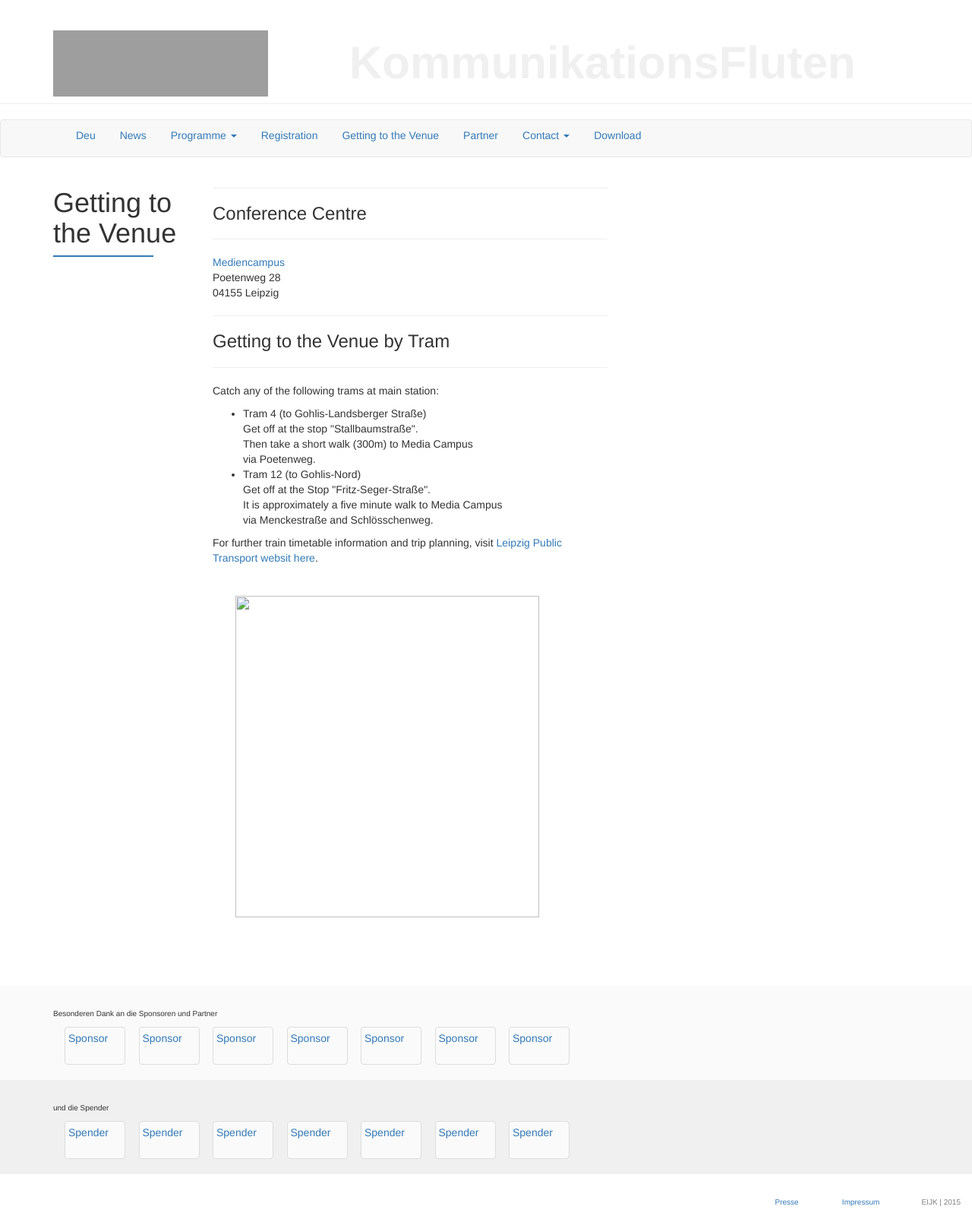
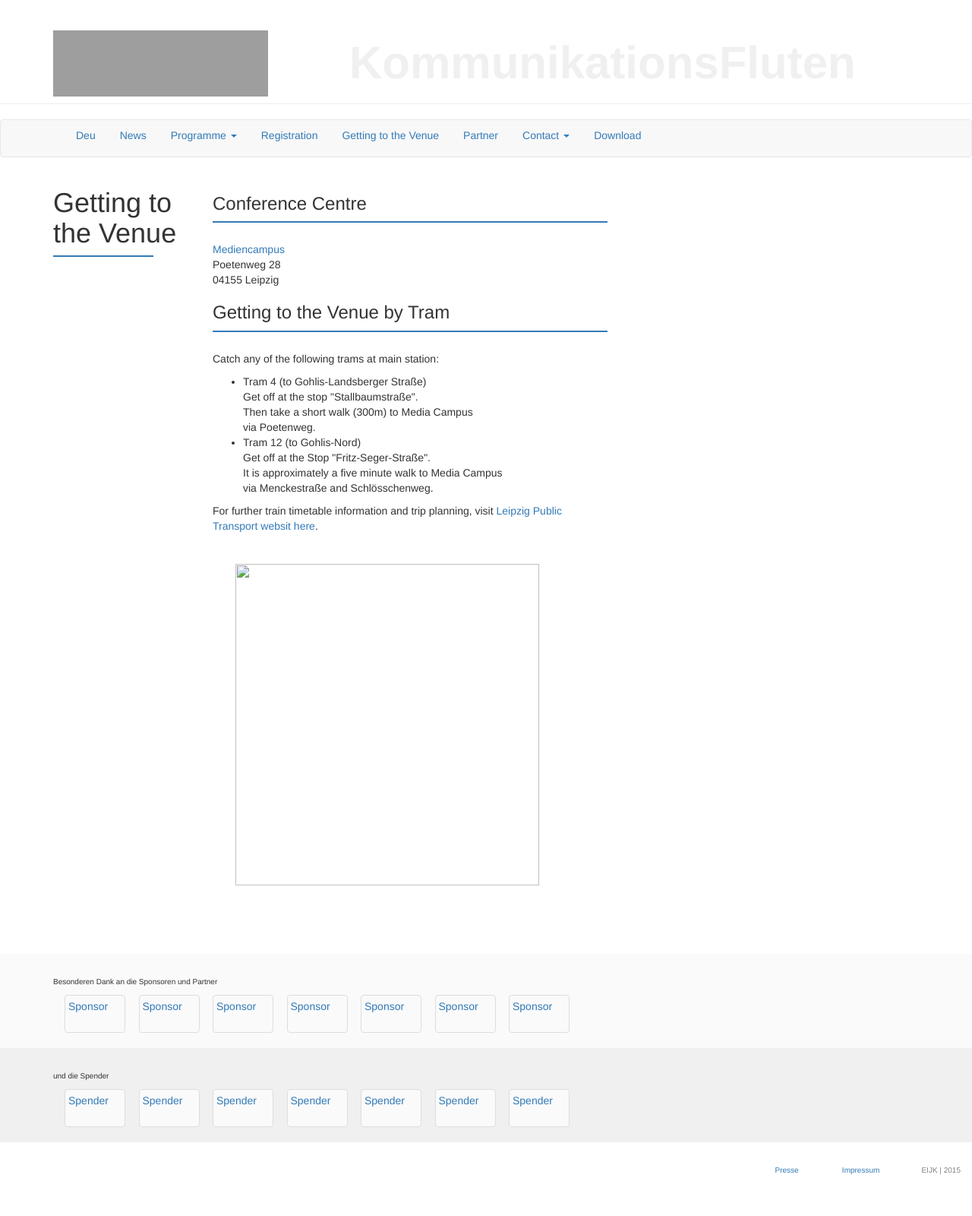
Before and after one commit to susedev/test, a Jekyll site: the page built from location.html, in a window 1280 px wide. Shown: the whole page at 76% size. Built offline with Jekyll 4.4.1, drawn with Linux system fonts in a browser that asks for light colours; nearby versions of some CDN libraries; after the commit the page ends 1558 px from its top, so only the background shows below that; grey boxes are pictures that could not be loaded.

Commit message:
Update location.html

```diff
--- a/location.html
+++ b/location.html
@@ -2,18 +2,18 @@
 title: Getting to the Venue
 language: en
 ---
-<hr noshade="noshade" size="1" />
-<h3 class="csc-header csc-header-n1">Conference Centre</h3>
 
-<hr noshade="noshade" size="1" />
+<h3 style="margin-top: 28px;" class="csc-header csc-header-n1">Conference Centre</h3>
+
+<div class="box" style="background-color: #337AB7; height:2px; margin-top:3px; margin-bottom:25px;"></div>
 <p class="csc-header csc-header-n1"><a href="http://www.mediencampus-villa-ida.de/mediencampus/#">Mediencampus</a><br />
 Poetenweg 28<br />
 04155 Leipzig</p>
 
-<hr noshade="noshade" size="1" />
+
 <h3 class="csc-header csc-header-n1">Getting to the Venue by Tram</h3>
 
-<hr noshade="noshade" size="1" />
+<div class="box" style="background-color: #337AB7; height:2px; margin-top:3px; margin-bottom:25px;"></div>
 <p class="csc-header csc-header-n1">Catch any of the following trams at main station:</p>
 
 <ul>
```
